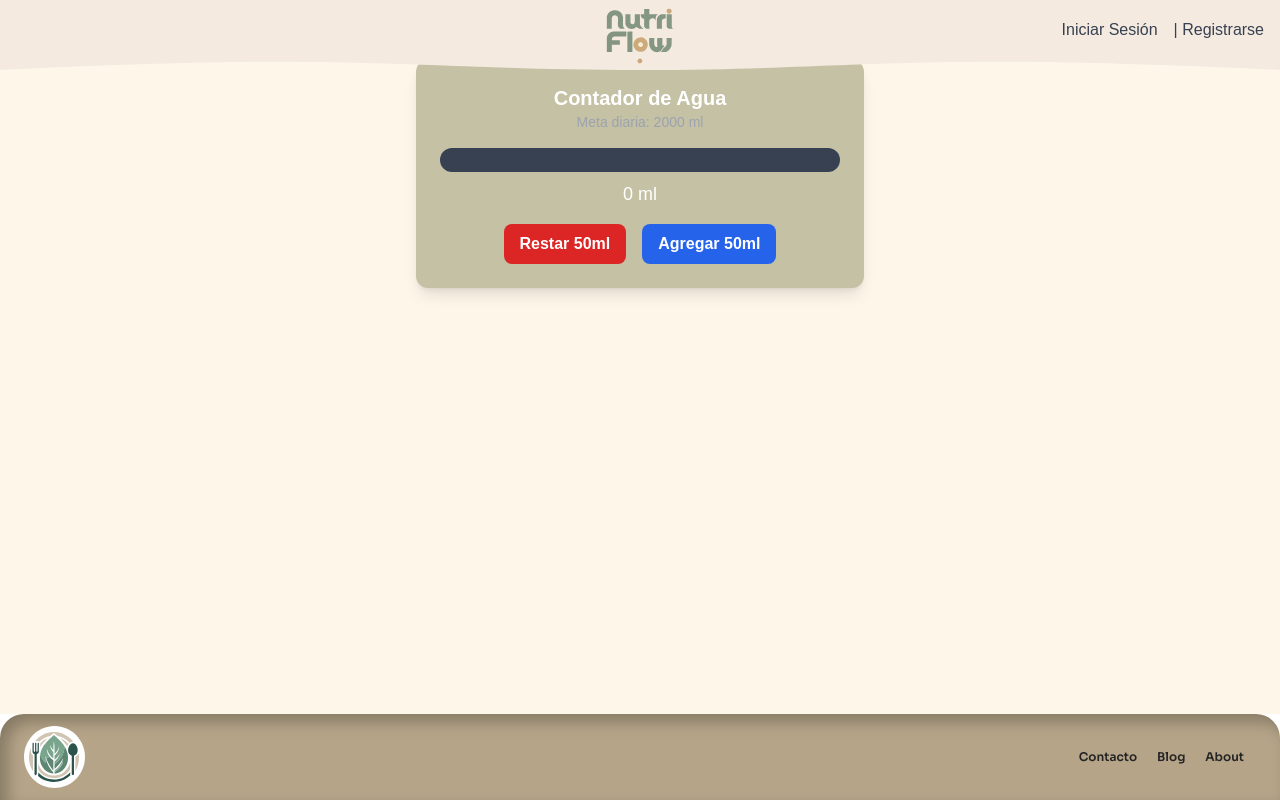
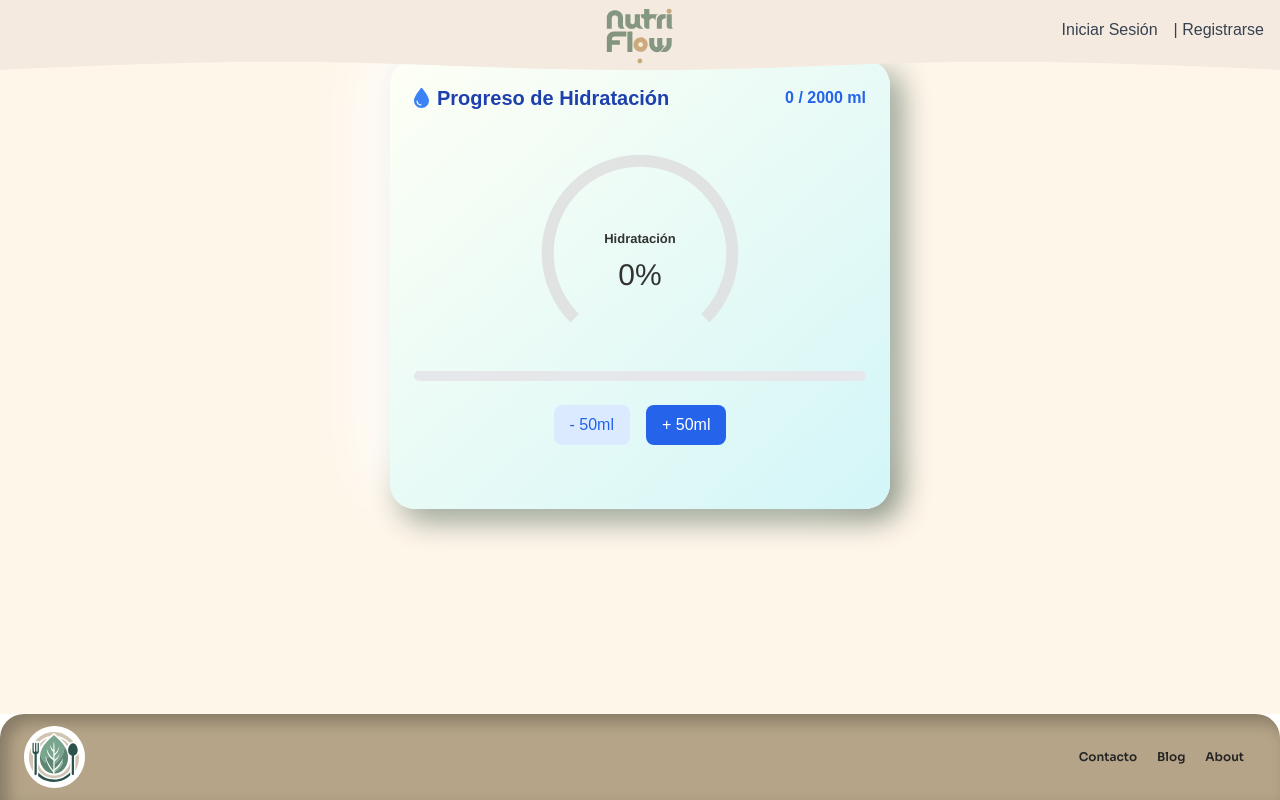
Before and after one commit to nutriflowhenry/nutri-flow-frontend, a Next.js app: page /water-counter in a window 1280 px wide. Built offline with nearby package versions, Linux system fonts and the light colour scheme; no server answers.

Commit message:
Mejoras en el diseño del register, login,delete  notification, count water

```diff
--- a/src/components/Alert.tsx
+++ b/src/components/Alert.tsx
@@ -6,11 +6,11 @@ interface AlertProps {
 }
 
 const Alert: React.FC<AlertProps> = ({ type, message }) => {
-  const baseClasses = 'flex items-center p-4 mb-4 text-sm rounded-lg';
+  const baseClasses = 'flex items-center p-2 mt-2 text-sm rounded-xl';
 
   const typeClasses = {
     success: 'bg-green-100 text-green-800',
-    error: 'bg-red-50 text-red-800',
+    error: 'bg-orange-50 text-red-800',
  };
 
   const alertClass = `${baseClasses} ${typeClasses[type]}`;
--- a/src/views/SettingsView.tsx
+++ b/src/views/SettingsView.tsx
@@ -510,17 +510,27 @@ const SettingsView = () => {
                   console.log("Info:", userData.user.profilePicture);
                   return null; // Retorna null para no renderizar nada adicional
                 })()}
+
                 <img
                   src={userData.user.profilePicture || defaultProfilePicture}
                   alt="Perfil"
                   className="w-32 h-32 rounded-full mb-6 mx-auto  object-cover"
                 />
+                <div className="flex relative justify-center items-center">
                   <input
                     type="file"
                     accept="image/*"
                     onChange={(e) => handleImageUpload(e.target.files?.[0])}
-                  className="mt-1 block w-full rounded-lg border-gray-300 shadow-sm focus:border-blue-500 focus:ring-blue-500 text-black bg-white"
+                    className="absolute inset-0 w-full h-full opacity-0 cursor-pointer"
+                    id="profile-picture-upload"
                   />
+                  <label
+                    htmlFor="profile-picture-upload"
+                    className="block w-50 bg-gray-500 hover:bg-orange-600 text-white font-bold py-2 px-4 rounded-[25px] text-center cursor-pointer transition duration-300"
+                  >
+                    Cambiar Foto de Perfil
+                  </label>
+                </div>
                 <p className="flex items-center">
                   <FontAwesomeIcon icon={faSpellCheck} className="mr-3 text-orange-600" />
                   <strong>Nombre:</strong> <span className="ml-2">{userData.user.name}</span>
--- a/src/views/WaterCounterView.tsx
+++ b/src/views/WaterCounterView.tsx
@@ -2,9 +2,14 @@
 import React, { useState, useEffect } from 'react';
 import Cookies from 'js-cookie';
 import Confetti from 'react-confetti';
-
+import { FontAwesomeIcon } from '@fortawesome/react-fontawesome';
+import { faDroplet } from '@fortawesome/free-solid-svg-icons';
+import dynamic from 'next/dynamic';
 
 const APIURL = process.env.NEXT_PUBLIC_API_URL;
+
+// Import dinámico para ApexCharts
+const ApexChart = dynamic(() => import('react-apexcharts'), { ssr: false });
 
 const WaterCounterView = () => {
     const INCREMENT = 50;
@@ -20,10 +25,10 @@ const WaterCounterView = () => {
                 const userCookie = Cookies.get('nutriflowUser');
                 if (!userCookie) throw new Error('User cookie not found');
 
-                const user = JSON.parse(userCookie); // Obtener datos de usuario desde la cookie
-                const userId = user?.userProfile?.id;  // Obtener el userId desde userProfile
+                const user = JSON.parse(userCookie);
+                const userId = user?.userProfile?.id;
                 if (!userId) throw new Error('User ID no encontrado');
-                  // Recuperar el consumo de agua desde localStorage usando el ID de usuario
+
                 const savedWaterIntake = localStorage.getItem(`waterIntake_${userId}`);
                 setWaterIntake(savedWaterIntake ? parseInt(savedWaterIntake) : 0);
                 setHydrationGoal(user?.userProfile?.hydrationGoal || 2000);
@@ -34,7 +39,7 @@ const WaterCounterView = () => {
         fetchUserProfileData();
     }, []);
 
-    const updateWaterIntake = async (newIntake: number, action: 'increment' | 'decrement' ) => {
+    const updateWaterIntake = async (newIntake: number, action: 'increment' | 'decrement') => {
         try {
             const token = Cookies.get('token');
             const userCookie = Cookies.get('nutriflowUser');
@@ -62,55 +67,134 @@ const WaterCounterView = () => {
             console.error('Error actualizando el consumo de agua:', error);
         }
     };
+
     const addWater = () => {
+        if (waterIntake >= hydrationGoal) return;
+
         setAnimateAmount(true);
         setTimeout(() => setAnimateAmount(false), 500);
         updateWaterIntake(waterIntake + INCREMENT, 'increment');
     };
+
     const subtractWater = () => {
         updateWaterIntake(Math.max(waterIntake - DECREMENT, 0), 'decrement');
     };
 
-    const getProgressBarColor = () => {
-        const percentage = (waterIntake / hydrationGoal) * 100;
-        if (percentage <= 30) return 'bg-red-500';
-        if (percentage <= 70) return 'bg-yellow-500';
-        return 'bg-green-500';
+    // Configuración del gráfico radial
+    const chartOptions: ApexCharts.ApexOptions = {
+        chart: {
+            type: 'radialBar',
+        },
+        plotOptions: {
+            radialBar: {
+                startAngle: -135,
+                endAngle: 135,
+                hollow: {
+                    margin: 0,
+                    size: '70%',
+                },
+                dataLabels: {
+                    name: {
+                        offsetY: -10,
+                        color: '#333',
+                        fontSize: '13px'
+                    },
+                    value: {
+                        color: '#333',
+                        fontSize: '30px',
+                        show: true,
+                        formatter: function (val) {
+                            return val + '%';
+                        }
+                    }
+                },
+                track: {
+                    background: '#e0e0e0',
+                    strokeWidth: '97%',
+                    margin: 5,
+                }
+            }
+        },
+        fill: {
+            type: 'gradient',
+            gradient: {
+                shade: 'dark',
+                shadeIntensity: 0.15,
+                inverseColors: false,
+                opacityFrom: 1,
+                opacityTo: 1,
+                stops: [0, 50, 65, 91]
+            },
+            colors: ['#3b82f6'] // Azul para el agua
+        },
+        stroke: {
+            dashArray: 4
+        },
+        labels: ['Hidratación'],
     };
 
+    const chartSeries = [Math.round((waterIntake / hydrationGoal) * 100)];
+
     return (
-        <div className="max-w-md mx-auto p-6 bg-[#c4c1a4] text-white rounded-xl shadow-lg text-center">
-             {showConfetti && <Confetti recycle={false} />}
+        <div className="bg-gradient-to-br from-[#fefff5] to-[#d3f6f8] p-6 rounded-[25px] shadow-[-20px_-20px_60px_#FFFFFF,10px_10px_30px_#778474] max-w-md mx-auto md:max-w-[500px]">
+            {showConfetti && <Confetti recycle={false} />}
 
-<h2 className="text-xl font-bold">Contador de Agua</h2>
-<p className="text-sm text-gray-400">Meta diaria: {hydrationGoal} ml</p>
+            <div className="flex items-center justify-between mb-4">
+                <h2 className="text-xl font-semibold text-blue-800 flex items-center">
+                    <FontAwesomeIcon icon={faDroplet} className="mr-2 text-blue-500" />
+                    Progreso de Hidratación
+                </h2>
+                <span className="text-blue-600 font-bold">
+                    {waterIntake} / {hydrationGoal} ml
+                </span>
+            </div>
 
-            <div className="relative w-full bg-gray-700 h-6 rounded-full mt-4">
+            {/* Gráfico radial */}
+            <ApexChart
+                options={chartOptions}
+                series={chartSeries}
+                type="radialBar"
+                height={250}
+            />
+
+            {/* Barra de progreso adicional */}
+            <div className="w-full bg-gray-200 rounded-full h-2.5 mt-4">
                 <div
-                    className={`${getProgressBarColor()} h-6 rounded-full transition-all`}
-                    style={{ width: `${(waterIntake / hydrationGoal) * 100}%` }}
+                    className="h-2.5 rounded-full transition-all duration-300"
+                    style={{
+                        width: `${(waterIntake / hydrationGoal) * 100}%`,
+                        backgroundColor: waterIntake >= hydrationGoal ? '#10B981' : '#3B82F6'
+                    }}
                 ></div>
             </div>
 
-            <p
-                className={`mt-2 text-lg ${animateAmount ? 'text-blue-500 text-3xl' : ''}`}
-                style={{ transition: 'transform 0.2s ease-in-out' }}
-            >
-                {waterIntake} ml
-            </p>
-            <div className="flex gap-4 justify-center mt-4">
+            {/* Botones */}
+            <div className="flex justify-center mt-6 space-x-4">
                 <button
                     onClick={subtractWater}
-                    className="px-4 py-2 bg-red-600 hover:bg-red-700 text-white font-bold rounded-lg transition"
+                    className="bg-blue-100 text-blue-600 px-4 py-2 rounded-lg hover:bg-blue-200 transition-colors font-medium"
                 >
-                    Restar 50ml
+                    - 50ml
                 </button>
                 <button
                     onClick={addWater}
-                    className="px-4 py-2 bg-blue-600 hover:bg-blue-700 text-white font-bold rounded-lg transition"
+                    disabled={waterIntake >= hydrationGoal}
+                    className={`px-4 py-2 rounded-lg transition-colors font-medium ${waterIntake >= hydrationGoal
+                            ? 'bg-blue-100 text-blue-600 cursor-not-allowed'
+                            : 'bg-blue-600 text-white hover:bg-blue-700'
+                        }`}
                 >
-                    Agregar 50ml
+                    + 50ml
                 </button>
+            </div>
+
+            {/* Mensaje de animación */}
+            <div className="h-8 mt-2 text-center">
+                {animateAmount && (
+                    <div className="text-blue-500 animate-pulse">
+                        ¡Bien hecho! +50ml
+                    </div>
+                )}
             </div>
         </div>
     );
```
Also changed, not shown: src/views/DashboardView.tsx (+1 -37 lines), src/views/LoginView.tsx (+27 -17 lines), src/views/RegisterView.tsx (+27 -19 lines). Lines whose indentation alone changed are shown as unchanged.
